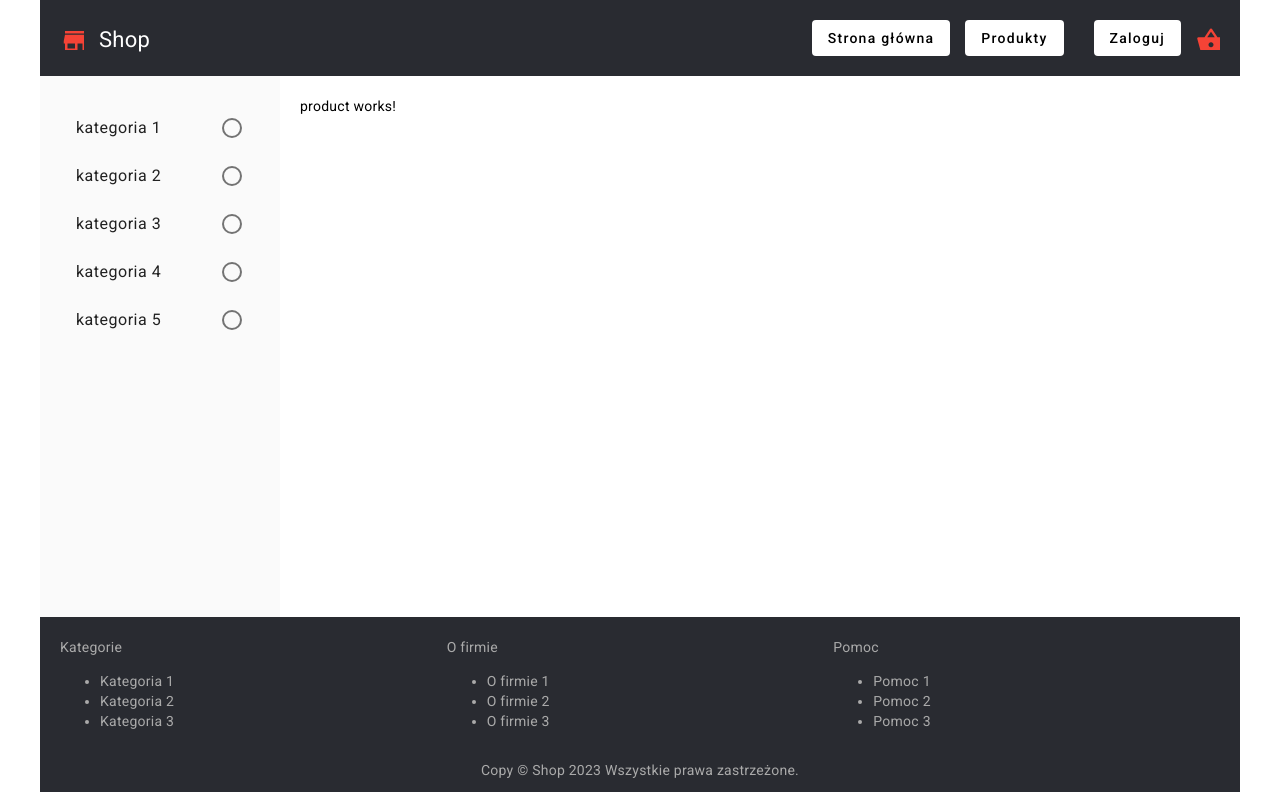
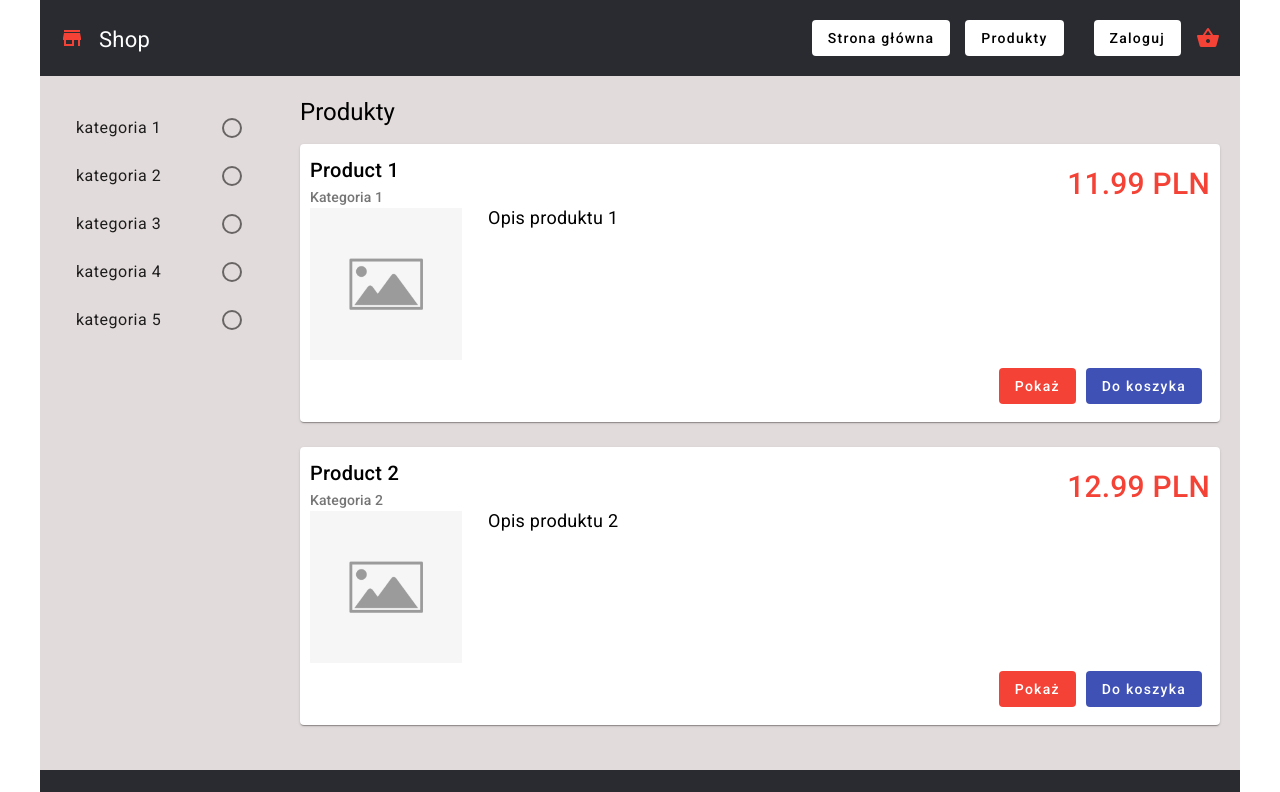
Before and after one commit to BartekPiwowarczyk/ShopAppFrontend, an Angular app: page /products in a window 1280 px wide. Shown: the top 792 px of the page. Built offline with nearby package versions, Linux system fonts and the light colour scheme.

Commit message:
Component Produktów

```diff
--- a/src/app/layouts/default/default.component.scss
+++ b/src/app/layouts/default/default.component.scss
@@ -1,3 +1,5 @@
+@import '../../../variable.scss';
+
 :host{
   display: flex;
   flex-direction: column;
@@ -5,7 +7,3 @@
   margin: 0 auto;
   height: 100%;
 }
-
-.content {
-  padding: 20px;
-}
--- a/src/app/layouts/fullpage/fullpage.component.html
+++ b/src/app/layouts/fullpage/fullpage.component.html
@@ -1,6 +1,6 @@
 <app-header fxLayout="column"></app-header>
-<div fxLayout="column">
-  <div class="content">
+<div fxLayout="column" fxFlex>
+  <div class="content" fxFlex>
     <router-outlet></router-outlet>
   </div>
 </div>
--- /dev/null
+++ b/src/app/modules/product/model/product.ts
@@ -0,0 +1,7 @@
+export interface Product {
+  name: string,
+  category: string,
+  description: string,
+  price: number,
+  currency: string
+}
--- a/src/app/modules/product/product.component.html
+++ b/src/app/modules/product/product.component.html
@@ -1 +1,20 @@
-<p>product works!</p>
+<h1>Produkty</h1>
+<mat-card *ngFor="let product of products">
+  <div flexLayout="row">
+    <div flexLayout="column" fxFlex>
+      <mat-card-title>{{product.name}}</mat-card-title>
+      <mat-card-subtitle>{{product.category}}</mat-card-subtitle>
+      <div flexLayout="row">
+        <img src="/assets/image-placeholder.png" mat-card-lg-image class="productImage">
+        <mat-card-content fxFlex class="productContent">{{product.description}}</mat-card-content>
+      </div>
+    </div>
+    <div>
+      <div class="productPrice">{{product.price}} {{product.currency}}</div>
+    </div>
+  </div>
+  <mat-card-actions align="end" fxLayoutGap="10">
+    <button mat-flat-button color="warn">Pokaż</button>
+    <button mat-flat-button color="primary">Do koszyka</button>
+  </mat-card-actions>
+</mat-card>
--- a/src/app/modules/product/product.component.scss
+++ b/src/app/modules/product/product.component.scss
@@ -0,0 +1,24 @@
+@import '../../../variable.scss';
+
+:host {
+  display: flex;
+  flex-direction: column;
+}
+.productImage {
+  margin-right: 10px;
+}
+.productPrice{
+  font-size: 30px;
+  font-weight: 500;
+  margin-top: 20px;
+  color: $warn;
+}
+
+.productContent{
+  font-size: 18px;
+}
+
+mat-card{
+  padding: 10px;
+  margin-bottom: 25px;
+}
--- a/src/app/modules/product/product.component.ts
+++ b/src/app/modules/product/product.component.ts
@@ -1,10 +1,24 @@
-import { Component } from '@angular/core';
+import { Component, OnInit } from '@angular/core';
+import { ProductService } from './product.service';
+import { Product } from './model/product';
 
 @Component({
   selector: 'app-product',
   templateUrl: './product.component.html',
   styleUrls: ['./product.component.scss']
 })
-export class ProductComponent {
+export class ProductComponent implements OnInit {
+
+  products:Product[]=[];
+
+constructor(private productService : ProductService) {}
+
+ngOnInit():void {
+  this.getProducts();
+}
+
+getProducts() {
+  this.products = this.productService.getProducts();
+}
 
 }
--- /dev/null
+++ b/src/app/modules/product/product.service.ts
@@ -0,0 +1,30 @@
+import { Injectable } from '@angular/core';
+import { Product } from './model/product';
+
+@Injectable({
+  providedIn: 'root'
+})
+export class ProductService {
+
+  constructor() { }
+
+  getProducts(): Product[] {
+    return [
+      {
+        name: "Product 1",
+        category: "Kategoria 1",
+        description: "Opis produktu 1",
+        price: 11.99,
+        currency: "PLN"
+      },
+      {
+        name: "Product 2",
+        category: "Kategoria 2",
+        description: "Opis produktu 2",
+        price: 12.99,
+        currency: "PLN"
+      }
+    ];
+
+  }
+}
--- a/src/app/shared/components/header/header.component.scss
+++ b/src/app/shared/components/header/header.component.scss
@@ -8,6 +8,7 @@
   font-size: 22px;
   color: white;
 }
+
 .logoIcon, .shoppingBasket {
-  font-size: 30px;
+  size: 30px;
 }
--- a/src/app/shared/shared.module.ts
+++ b/src/app/shared/shared.module.ts
@@ -22,7 +22,8 @@
   exports: [
     FooterComponent,
     HeaderComponent,
-    SidebarComponent
+    SidebarComponent,
+    MaterialModule
   ]
 })
 export class SharedModule { }
--- a/src/styles.scss
+++ b/src/styles.scss
@@ -1,3 +1,5 @@
+@import 'variable.scss';
+
 body,
 html{
   margin: 0;
@@ -5,3 +7,8 @@
   height: 100%;
   font-family: Roboto, "Helvetica Neue", sans-serif;
 }
+
+.content {
+  padding: 20px;
+  background: $lightgray;
+}
--- a/src/variable.scss
+++ b/src/variable.scss
@@ -3,4 +3,4 @@
 $warn: #f44336;
 
 $darkgray: #292b31;
-$lightgray: #fafafa;
+$lightgray: #e2dbdb;
```
Also changed, not shown: src/app/shared/material.module.ts (+5 -2 lines), src/assets/image-placeholder.png (added), 1 other file (tests, documents, lock files or other folders).
